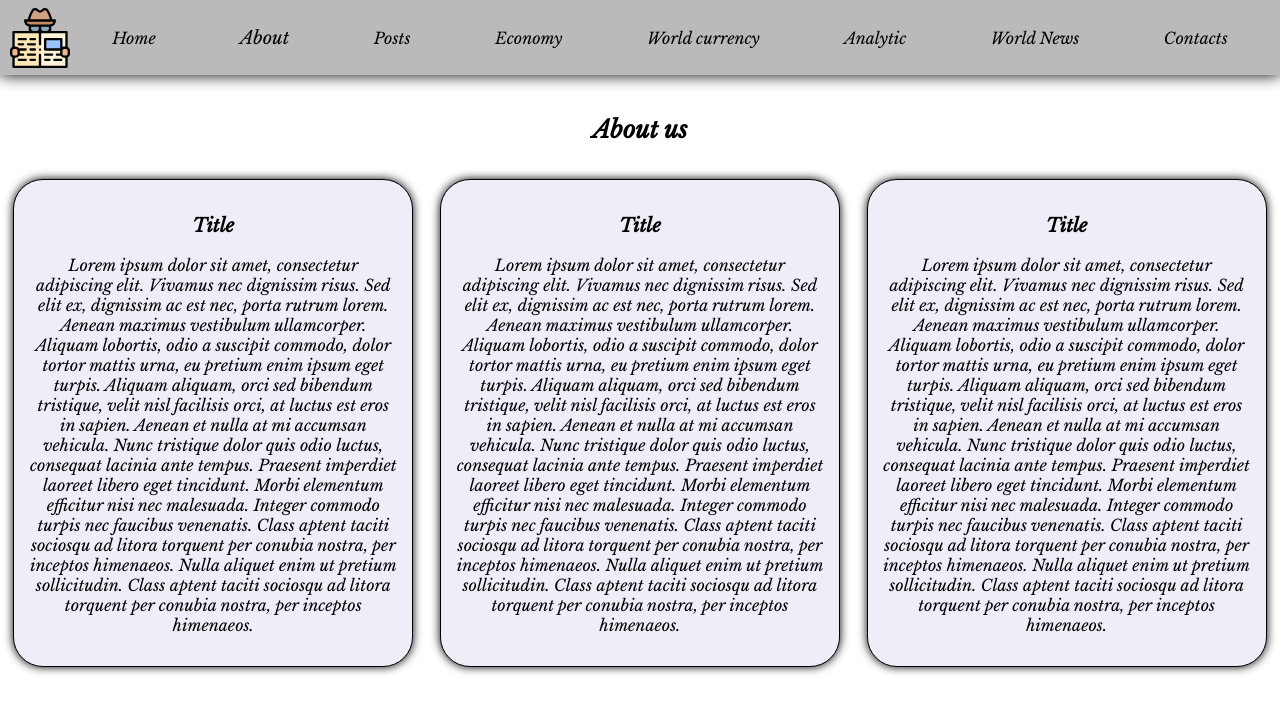
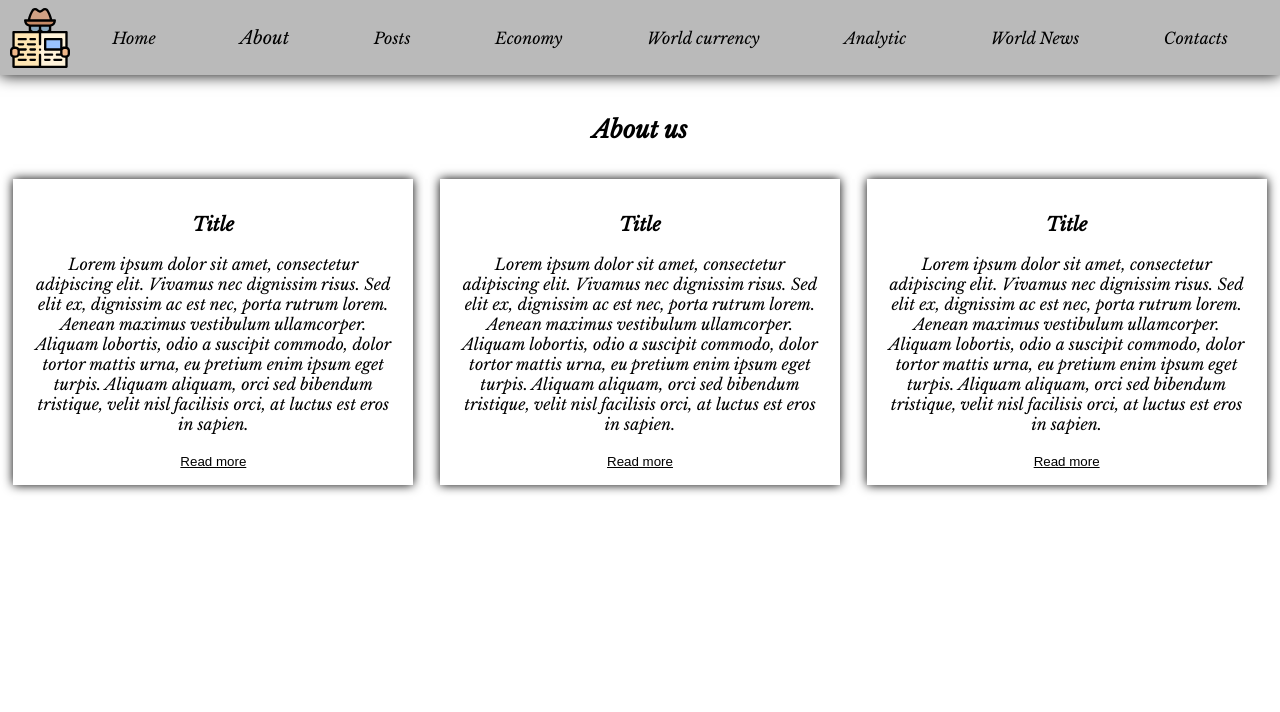
Before and after one commit to Erjankydyrov/router-example, a React (Create React App) app: page /about in a window 1280 px wide. Shown: the top 712 px of the page. Built offline with nearby package versions, Linux system fonts and the light colour scheme.

Commit message:
added buttons

```diff
--- a/src/components/About/About.js
+++ b/src/components/About/About.js
@@ -13,15 +13,8 @@ const About = () => {
           Aenean maximus vestibulum ullamcorper. Aliquam lobortis, odio a suscipit
           commodo, dolor tortor mattis urna, eu pretium enim ipsum eget turpis.
           Aliquam aliquam, orci sed bibendum tristique, velit nisl facilisis orci,
-          at luctus est eros in sapien. Aenean et nulla at mi accumsan vehicula.
-          Nunc tristique dolor quis odio luctus, consequat lacinia ante tempus.
-          Praesent imperdiet laoreet libero eget tincidunt. Morbi elementum
-          efficitur nisi nec malesuada. Integer commodo turpis nec faucibus
-          venenatis. Class aptent taciti sociosqu ad litora torquent per conubia
-          nostra, per inceptos himenaeos. Nulla aliquet enim ut pretium
-          sollicitudin. Class aptent taciti sociosqu ad litora torquent per
-          conubia nostra, per inceptos himenaeos.
-        </p></div>
+          at luctus est eros in sapien.
+        </p><button>Read more</button></div>
         <div className={classes.section}>
           <h3>Title</h3>
           <p className={classes.par}>
@@ -30,15 +23,8 @@ const About = () => {
           Aenean maximus vestibulum ullamcorper. Aliquam lobortis, odio a suscipit
           commodo, dolor tortor mattis urna, eu pretium enim ipsum eget turpis.
           Aliquam aliquam, orci sed bibendum tristique, velit nisl facilisis orci,
-          at luctus est eros in sapien. Aenean et nulla at mi accumsan vehicula.
-          Nunc tristique dolor quis odio luctus, consequat lacinia ante tempus.
-          Praesent imperdiet laoreet libero eget tincidunt. Morbi elementum
-          efficitur nisi nec malesuada. Integer commodo turpis nec faucibus
-          venenatis. Class aptent taciti sociosqu ad litora torquent per conubia
-          nostra, per inceptos himenaeos. Nulla aliquet enim ut pretium
-          sollicitudin. Class aptent taciti sociosqu ad litora torquent per
-          conubia nostra, per inceptos himenaeos.
-        </p></div>
+          at luctus est eros in sapien.
+        </p><button>Read more</button></div>
         <div className={classes.section}>
           <h3>Title</h3>
           <p className={classes.par}>
@@ -47,15 +33,8 @@ const About = () => {
           Aenean maximus vestibulum ullamcorper. Aliquam lobortis, odio a suscipit
           commodo, dolor tortor mattis urna, eu pretium enim ipsum eget turpis.
           Aliquam aliquam, orci sed bibendum tristique, velit nisl facilisis orci,
-          at luctus est eros in sapien. Aenean et nulla at mi accumsan vehicula.
-          Nunc tristique dolor quis odio luctus, consequat lacinia ante tempus.
-          Praesent imperdiet laoreet libero eget tincidunt. Morbi elementum
-          efficitur nisi nec malesuada. Integer commodo turpis nec faucibus
-          venenatis. Class aptent taciti sociosqu ad litora torquent per conubia
-          nostra, per inceptos himenaeos. Nulla aliquet enim ut pretium
-          sollicitudin. Class aptent taciti sociosqu ad litora torquent per
-          conubia nostra, per inceptos himenaeos.
-        </p></div>
+          at luctus est eros in sapien.
+        </p><button>Read more</button></div>
       </div>
     </div>
   );
--- a/src/components/About/About.module.css
+++ b/src/components/About/About.module.css
@@ -4,13 +4,24 @@
 }
 
 .section {
-    border: 1px solid black;
-    border-radius: 30px;
     box-shadow: 0 0 10px black;
     width: 400px;
     padding: 15px;
     margin-top: 15px;
-    background-color: #EDEEF7;
+    transition: transform .5s;
+}
+.section:hover {
+    transform: scale(1.2);
+}
+
+.section button {
+    border: none;
+    background-color: white;
+    outline: none;
+    text-decoration: underline;
+}
+.section button:hover {
+    text-shadow: 0 0 10px black;
 }
 
 .divpar {
```
